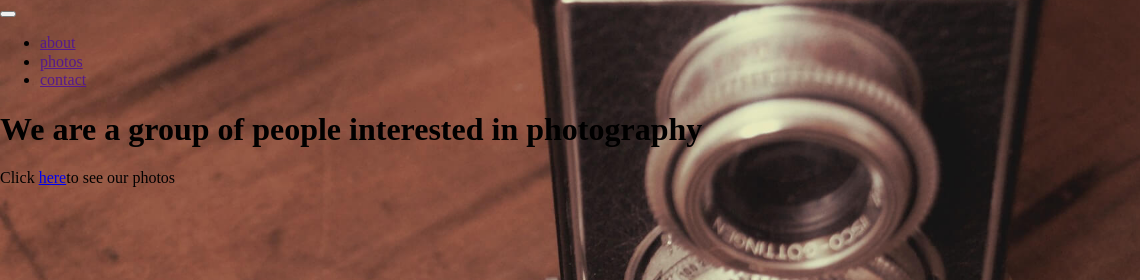
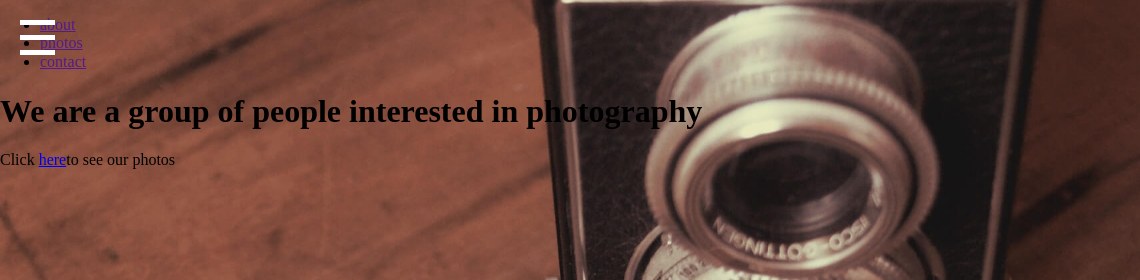
Before and after one commit to KarolChilimoniuk/3Obiektywy, a website: page src/content/index.html in a window 1280 px wide. Shown: the top 280 px of the page, 0-1140 px from the left. Drawn offline with nearby package versions, Linux system fonts and the light colour scheme; files that its build step writes are made by us from their sources; files whose address does not match are found by name.

Commit message:
feat: added styles for burger menu

```diff
--- a/src/scss/_mainPage.scss
+++ b/src/scss/_mainPage.scss
@@ -8,6 +8,7 @@ body {
         background-size: cover;
         height: 100vh;
         position: relative;
+        overflow: hidden;
 
         &__icons {
             display: flex;
@@ -24,5 +25,39 @@ body {
             margin-right: 20px;
             width: 25px;
         }
+
+        .menu__switcher {
+            background: transparent;
+            border: 0;
+            border-top: solid #fff 5px;
+            display: block;
+            height: 30px;
+            left: 20px;
+            padding: 0;
+            position: fixed;
+            top: 20px;
+            width: 35px;
+            z-index: 2;
+
+            &::before,
+            &::after {
+                content: "";
+                border-top: solid #fff 5px;
+                left: 0;
+                position: absolute;
+                top: 0;
+                width: 100%;
+            }
+
+            &::before {
+                transform: translateY(10px);
+            }
+
+            &::after {
+                transform: translateY(25px);
+            }
+
+
+        }
     }
 }
```
